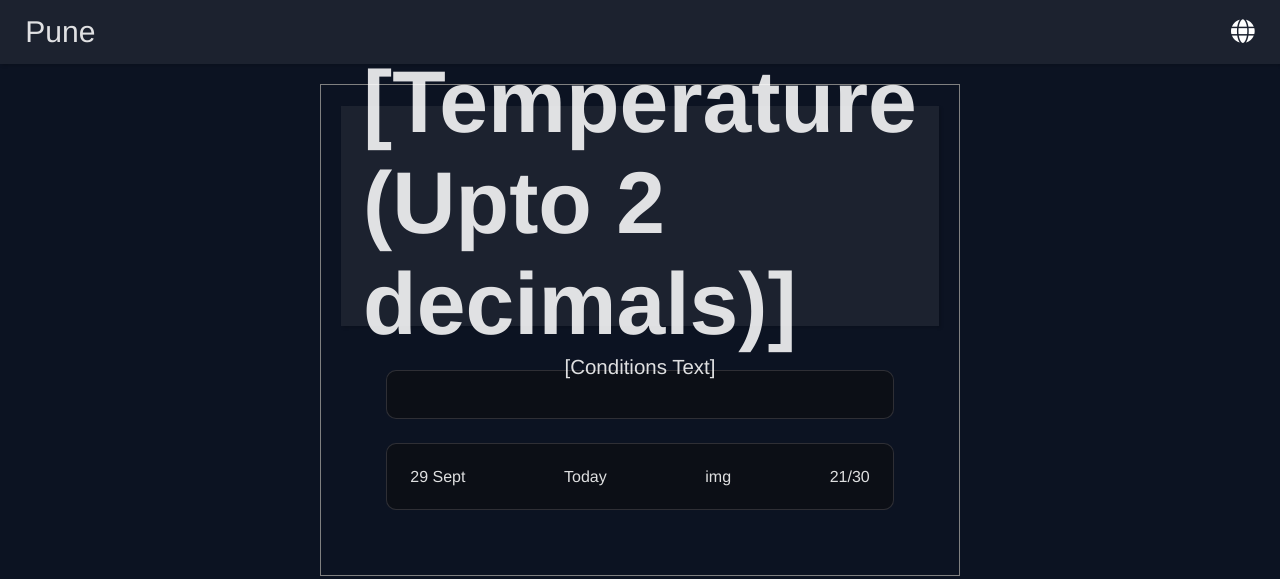
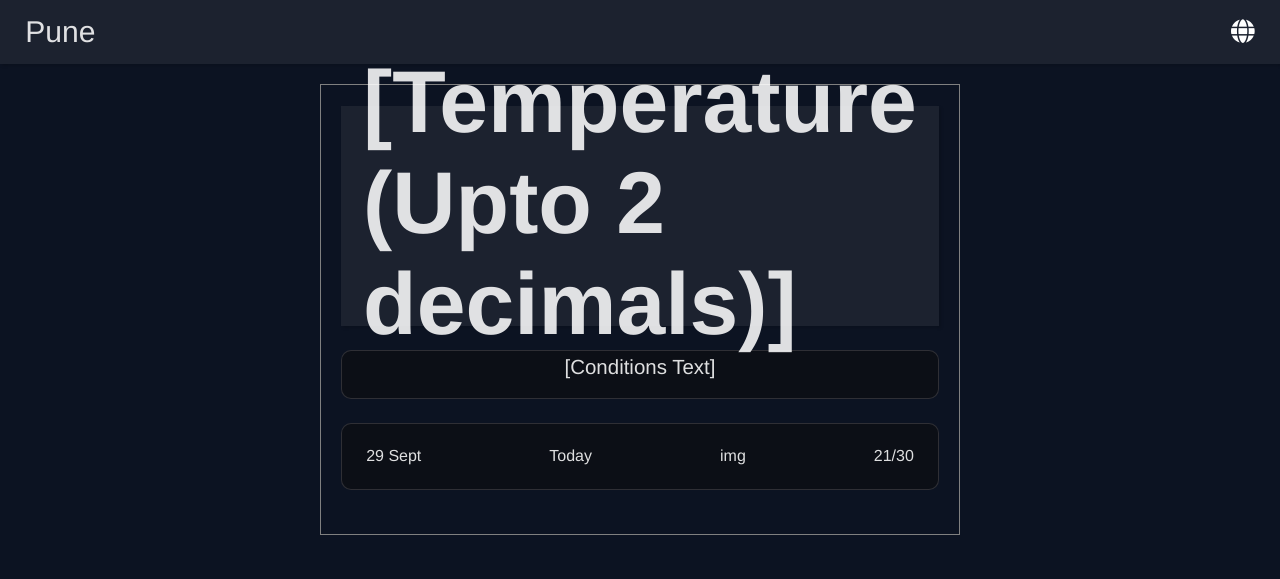
Before and after one commit to prathameshrp/TOP-weather-app, a website built with webpack: page src/template.html in a window 1280 px wide. Built offline with nearby package versions, Linux system fonts and the light colour scheme; no server answers.

Commit message:
Remove unwanted padding

```diff
--- a/src/style.css
+++ b/src/style.css
@@ -104,16 +104,16 @@ body
 #weather-forecast
 {
     width: 100%;
-    padding: calc(0.2rem + var(--resizer));
+    /* padding: calc(0.2rem + var(--resizer)); */
 }
 
-.day-pallete, .forecast-pallete
+.pallete
 {
     display: flex;
     padding: calc(0.4rem + var(--resizer));
     border: 1px solid rgba(212, 202, 201, 0.171);
     border-radius: 10px;
-    margin: calc(0.4rem + var(--resizer));
+    margin: calc(0.4rem + var(--resizer)) 0;
     background-color: #0c0f16;
     overflow-x: auto;
     gap: 16px;
--- a/src/template.html
+++ b/src/template.html
@@ -38,7 +38,7 @@
     </main>
 
     <section id="weather-forecast">
-      <div class="day-pallete">
+      <div class="day-pallete pallete">
         <template class="time-stamp-temp">
           <div class="time-stamp">
           <span id="hr">Now</span>
@@ -48,7 +48,7 @@
         </template>
       </div>
 
-      <div class="forecast-pallete">
+      <div class="forecast-pallete pallete">
         <div class="day-stamp">
           <span id="forecast-date">29 Sept</span>
           <span id="forecast-day">Today</span>
```
